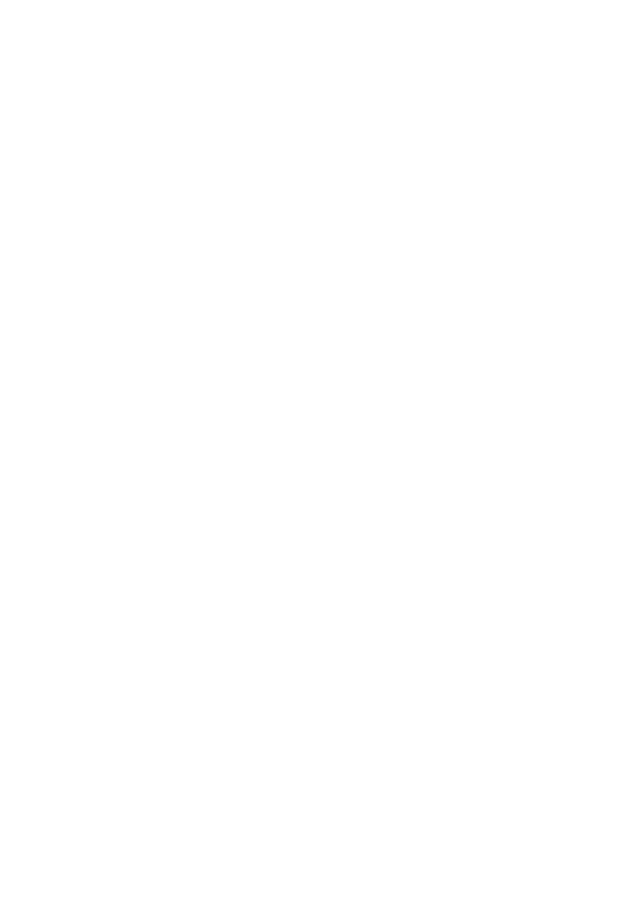
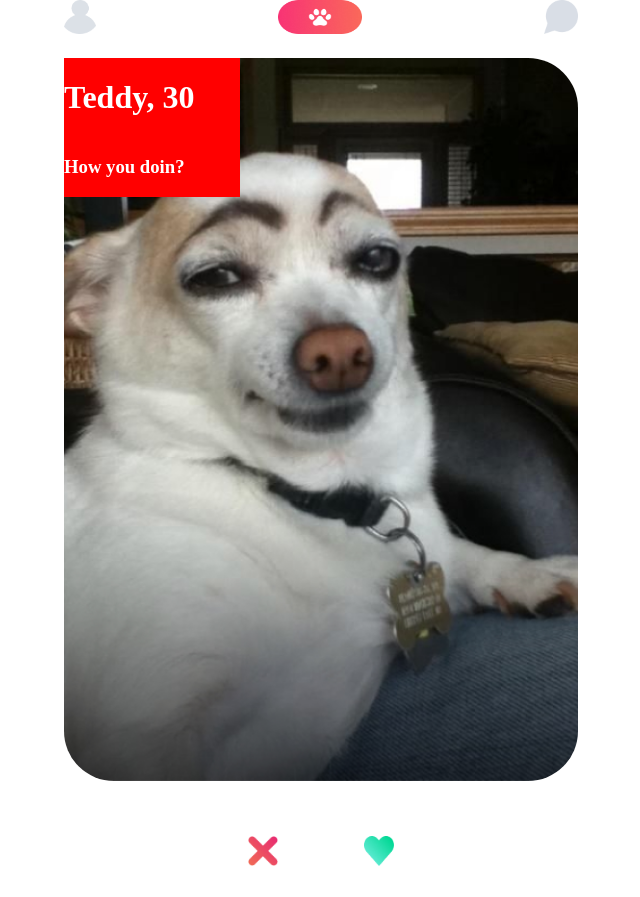
Before and after one commit to jbarriguete86/TINDERDOG-PROGRAM, a website built with Vite: page index.html in a window 1280 px wide. Shown: the whole page, without its empty margins (319-959 px from the left). Before the commit the page ends 800 px from the top, so only its background shows below. Built offline with nearby package versions, Linux system fonts and the light colour scheme.

Commit message:
First update
Initial update, I worked with the CSS and HTML, later I will replace whatever is in main with js code so the information can upload automatically

```diff
--- /dev/null
+++ b/index.css
@@ -0,0 +1,92 @@
+*{
+ box-sizing: border-box;
+}
+
+.container,
+header,
+main,
+footer,
+.button-div,
+.dog-info{
+    display: flex;
+}
+
+.container{
+    width: 550px;
+    height: 100vh;
+    flex-direction: column;
+    margin: auto;
+    padding: 0 18px;
+}
+
+/* Header section */
+header{
+    height: 81px;
+    justify-content: space-between;
+    align-items: center;
+}
+
+.header-icon{
+    width: 32px;
+    height: 34px;
+}
+
+.logo{
+    width: 84px;
+}
+
+.chat{
+    width: 34px;
+}
+/* Main section */
+
+main{
+    margin-top: 24px;
+    position: relative;
+}
+.dog-picture{
+
+    width: 100%;
+    border-radius: 50px;
+}
+
+.dog-info{
+    position: absolute;
+    flex-direction: column;
+    width: 176px;
+    background-color: red;
+    color:white;
+    margin-bottom: auto;
+
+}
+
+/* Footer */
+
+footer{
+ margin: 24px auto 0;
+ gap: 24px;
+
+}
+
+.button-div{
+    width: 91.87px;
+    height: 91.87px;
+    align-items: center;
+    justify-content: center;
+    background-color: white;
+    border-radius: 100%;
+}
+
+.like:hover{
+    background-color: #DBFFF4;
+
+}
+
+.dislike:hover{
+    background-color: #FFE7EF;
+}
+.button-selector{
+    width: 30px;
+    height: 30px;
+
+}
--- a/index.html
+++ b/index.html
@@ -1,8 +1,36 @@
-<html>
-    <head><link rel="stylesheet" href="https://cdnjs.cloudflare.com/ajax/libs/normalize/8.0.1/normalize.css">
-        <link rel="stylesheet" href="index.css">
-    </head>
-    <body>
-        <script src="/index.js" type="module"></script>
-    </body>
+<!DOCTYPE html>
+<html lang="en">
+<head>
+    <meta charset="UTF-8">
+    <meta name="viewport" content="width=device-width, initial-scale=1.0">
+    <title>Tinder Dog Website</title>
+    <link rel="stylesheet" href="https://cdnjs.cloudflare.com/ajax/libs/normalize/8.0.1/normalize.css">
+    <link rel="stylesheet" href="index.css">
+</head>
+<body>
+    <div class="container">
+        <header>
+            <img class="header-icon" src="images/icon-profile.png" alt="profile icon">
+            <img class="header-icon logo" src="images/logo.png" alt="logo icon">
+            <img class="header-icon chat" src="images/icon-chat.png" alt="chat icon">
+        </header>
+        <main>
+            <img class="dog-picture"src="images/dog-teddy.jpg" alt="">
+            <div class="dog-info">
+                <h1>Teddy, 30</h1>
+                <h3>How you doin?</h3>
+            </div>
+        <!-- the images will be loaded through js -->
+        </main>
+        <footer>
+            <div class="button-div dislike">
+                <img class="button-selector"src="images/icon-cross.png" alt="icon for selecting not liking a picture">
+            </div>
+            <div class="button-div like">
+                <img class="button-selector" src="images/icon-heart.png" alt="icon for selectin liking a picture">
+            </div>
+        </footer>
+    </div>
+    <script src="js/index.js" type="module"></script>
+</body>
 </html>
--- a/index.js
+++ /dev/null
@@ -1 +0,0 @@
-// Remember to import the data and Dog class!
--- /dev/null
+++ b/js/index.js
@@ -0,0 +1 @@
+// Remember to import the data and Dog class!
```
Also changed, not shown: js/Dog.js (renamed from Dog.js), js/data.js (renamed from data.js).
